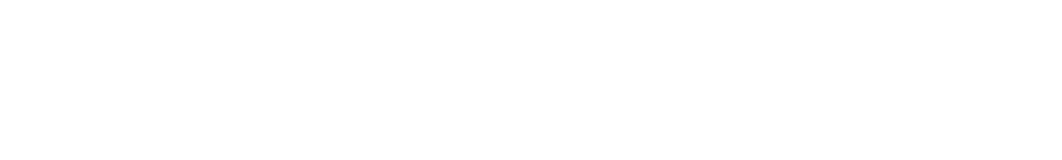
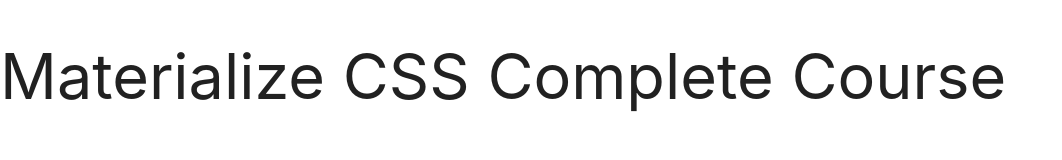
Before and after one commit to GausAlMunirTushar/Materialize_CSS_Complete_Course, a plain HTML site: page index.html in a window 1280 px wide. Shown: the whole page, without its empty margins (0-1062 px from the left). Drawn offline with nearby package versions, Linux system fonts and the light colour scheme.

Commit message:
Update README.md file

```diff
--- a/index.html
+++ b/index.html
@@ -12,6 +12,7 @@
      <script src="https://cdnjs.cloudflare.com/ajax/libs/materialize/1.0.0/js/materialize.min.js"></script>
 </head>
 <body>
+ <h1>Materialize CSS Complete Course</h1>
 
 </body>
 </html>
```
Also changed, not shown: 1 other file.
